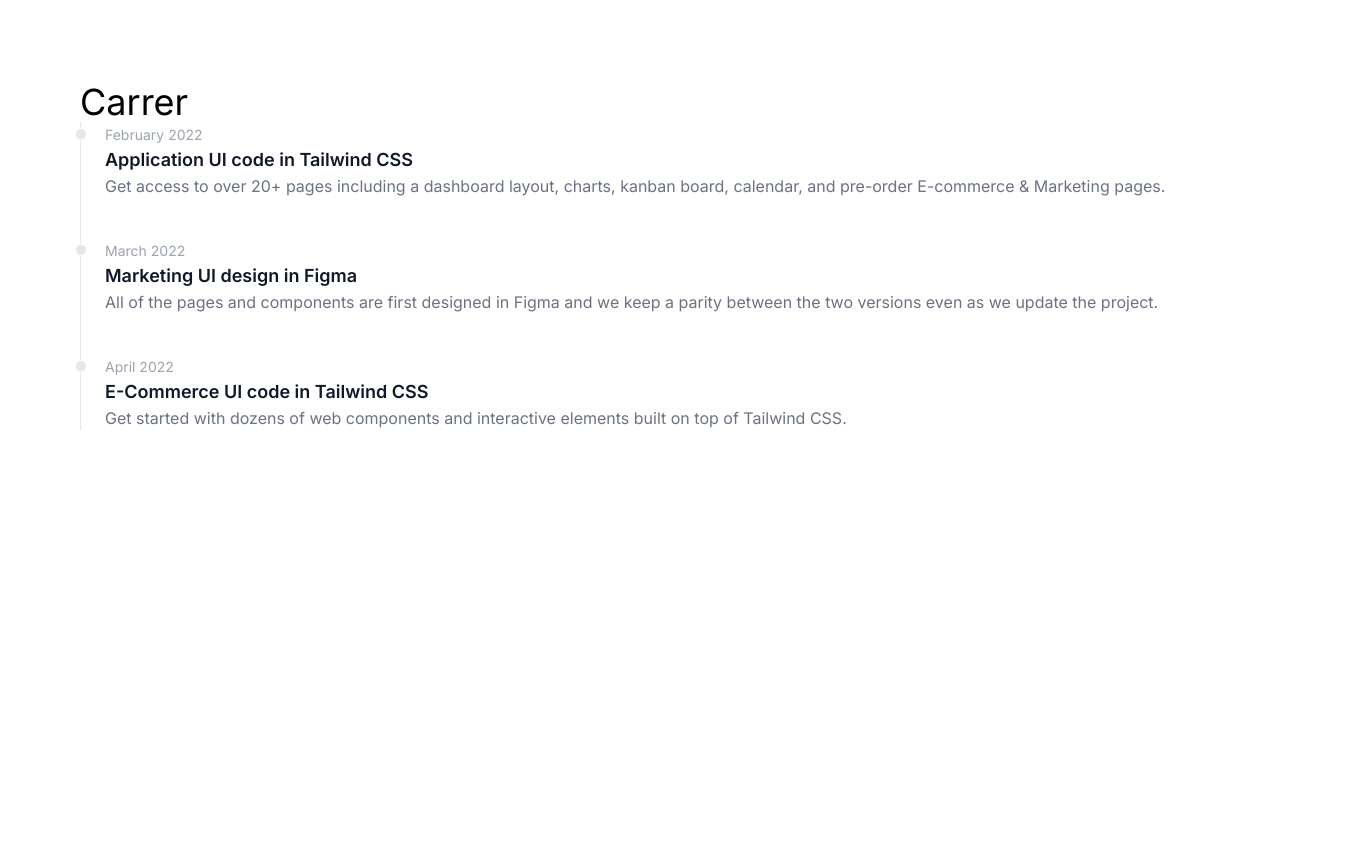
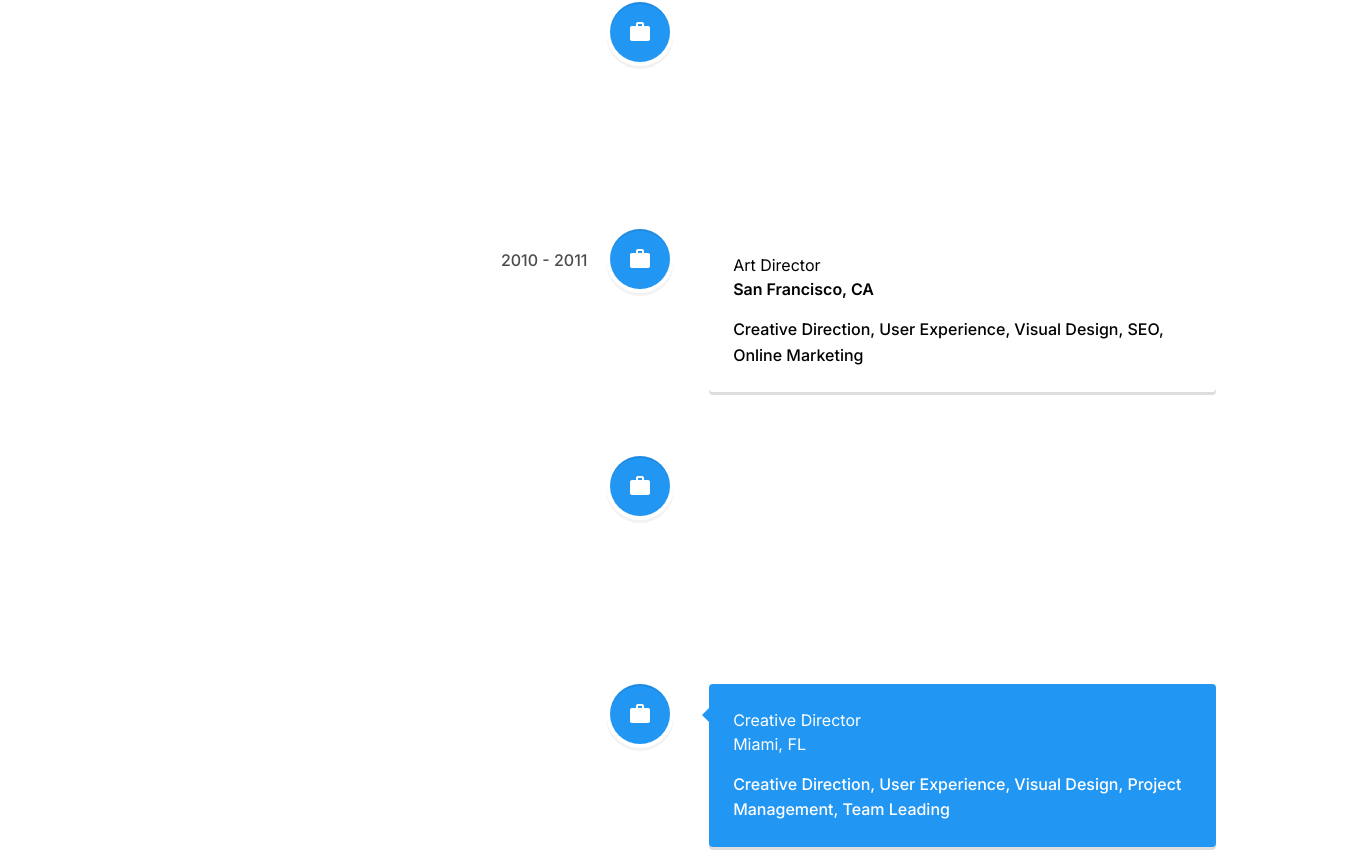
Before and after one commit to KyoshiNoda/Portfolio, a Next.js app: page / in a window 1280 px wide. Shown: the part 2742-3610 px from the top of the page, 1360 px wide, since content can reach past the window. Before the commit the page ends 3212 px from the top, so only its background shows below. Built offline with nearby package versions, Linux system fonts and the light colour scheme.

Commit message:
added new timeline

```diff
--- a/package.json
+++ b/package.json
@@ -22,9 +22,11 @@
     "react-dom": "18.2.0",
     "react-icons": "^4.10.1",
     "react-scroll": "^1.8.9",
+    "react-vertical-timeline-component": "^3.6.0",
     "typescript": "5.1.6"
   },
   "devDependencies": {
+    "@types/react-vertical-timeline-component": "^3.3.3",
     "autoprefixer": "^10.4.15",
     "postcss": "^8.4.28",
     "tailwindcss": "^3.3.3"
--- a/src/components/Carrer.tsx
+++ b/src/components/Carrer.tsx
@@ -1,65 +1,81 @@
 "use client";
 import { Timeline } from "flowbite-react";
 import { headerItems } from "@/constants/constant";
+import {
+  VerticalTimeline,
+  VerticalTimelineElement,
+} from "react-vertical-timeline-component";
+import "react-vertical-timeline-component/style.min.css";
+import { MdOutlineWork } from "react-icons/md";
 export default function Carrer() {
   return (
     <section
       id={headerItems.carrer.page}
       className="flex-col justify-center md:flex-row"
     >
-      <div className="m-4 md:ml-20 sm:ml-12 md:w-1/2">
-        <div className = "mt-28">
-          <h1 className="text-4xl">Carrer</h1>
-        </div>
+      <VerticalTimeline>
+        <VerticalTimelineElement
+          className="vertical-timeline-element--work"
+          date="2010 - 2011"
+          iconStyle={{ background: "rgb(33, 150, 243)", color: "#fff" }}
+          icon={<MdOutlineWork />}
+        >
+          <h3 className="vertical-timeline-element-title dark:text-black">Art Director</h3>
+          <h4 className="vertical-timeline-element-subtitle dark:text-black font-semibold">
+            San Francisco, CA
+          </h4>
+          <p className="dark:text-black">
+            Creative Direction, User Experience, Visual Design, SEO, Online
+            Marketing
+          </p>
+        </VerticalTimelineElement>
+        <VerticalTimelineElement
+          className="vertical-timeline-element--work"
+          date="2010 - 2011"
+          iconStyle={{ background: "rgb(33, 150, 243)", color: "#fff" }}
+          icon={<MdOutlineWork />}
+        >
+          <h3 className="vertical-timeline-element-title dark:text-black">Art Director</h3>
+          <h4 className="vertical-timeline-element-subtitle dark:text-black font-semibold">
+            San Francisco, CA
+          </h4>
+          <p className="dark:text-black">
+            Creative Direction, User Experience, Visual Design, SEO, Online
+            Marketing
+          </p>
+        </VerticalTimelineElement>
 
-        <Timeline className="w-screen">
-          <Timeline.Item>
-            <Timeline.Point />
-            <Timeline.Content>
-              <Timeline.Time>February 2022</Timeline.Time>
-              <Timeline.Title>
-                Application UI code in Tailwind CSS
-              </Timeline.Title>
-              <Timeline.Body>
-                <p>
-                  Get access to over 20+ pages including a dashboard layout,
-                  charts, kanban board, calendar, and pre-order E-commerce &
-                  Marketing pages.
-                </p>
-              </Timeline.Body>
-            </Timeline.Content>
-          </Timeline.Item>
-          <Timeline.Item>
-            <Timeline.Point />
-            <Timeline.Content>
-              <Timeline.Time>March 2022</Timeline.Time>
-              <Timeline.Title>Marketing UI design in Figma</Timeline.Title>
-              <Timeline.Body>
-                <p>
-                  All of the pages and components are first designed in Figma
-                  and we keep a parity between the two versions even as we
-                  update the project.
-                </p>
-              </Timeline.Body>
-            </Timeline.Content>
-          </Timeline.Item>
-          <Timeline.Item>
-            <Timeline.Point />
-            <Timeline.Content>
-              <Timeline.Time>April 2022</Timeline.Time>
-              <Timeline.Title>
-                E-Commerce UI code in Tailwind CSS
-              </Timeline.Title>
-              <Timeline.Body>
-                <p>
-                  Get started with dozens of web components and interactive
-                  elements built on top of Tailwind CSS.
-                </p>
-              </Timeline.Body>
-            </Timeline.Content>
-          </Timeline.Item>
-        </Timeline>
-      </div>
+        <VerticalTimelineElement
+          className="vertical-timeline-element--work"
+          date="2010 - 2011"
+          iconStyle={{ background: "rgb(33, 150, 243)", color: "#fff" }}
+          icon={<MdOutlineWork />}
+        >
+          <h3 className="vertical-timeline-element-title dark:text-black">Art Director</h3>
+          <h4 className="vertical-timeline-element-subtitle dark:text-black font-semibold">
+            San Francisco, CA
+          </h4>
+          <p className="dark:text-black">
+            Creative Direction, User Experience, Visual Design, SEO, Online
+            Marketing
+          </p>
+        </VerticalTimelineElement>
+        <VerticalTimelineElement
+          className="vertical-timeline-element--work"
+          contentStyle={{ background: "rgb(33, 150, 243)", color: "#fff" }}
+          contentArrowStyle={{ borderRight: "7px solid  rgb(33, 150, 243)" }}
+          date="2011 - present"
+          iconStyle={{ background: "rgb(33, 150, 243)", color: "#fff" }}
+          icon={<MdOutlineWork />}
+        >
+          <h3 className="vertical-timeline-element-title">Creative Director</h3>
+          <h4 className="vertical-timeline-element-subtitle">Miami, FL</h4>
+          <p className="dark:text-black">
+            Creative Direction, User Experience, Visual Design, Project
+            Management, Team Leading
+          </p>
+        </VerticalTimelineElement>
+      </VerticalTimeline>
     </section>
   );
 }
```
Also changed, not shown: 1 other file (tests, documents, lock files or other folders).
